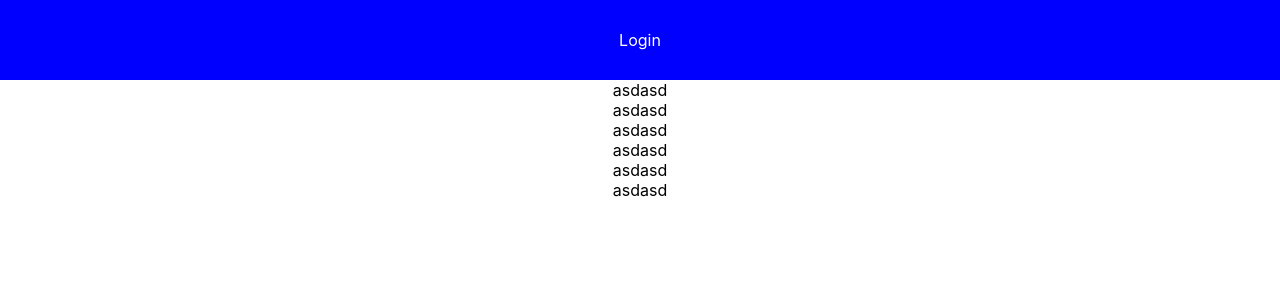
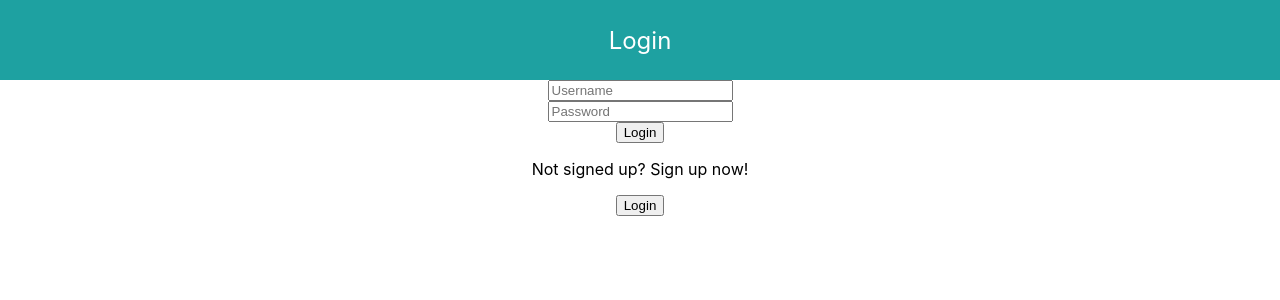
Before and after one commit to casio987/login-skeleton, a React (Create React App) app: page / in a window 1280 px wide. Shown: the top 300 px of the page. Built offline with nearby package versions, Linux system fonts and the light colour scheme.

Commit message:
feat: implement landing page skeleton

```diff
--- /dev/null
+++ b/src/components/siteLayout/Palette.ts
@@ -0,0 +1,3 @@
+export const palette = {
+    lightTeal: "#1EA1A1"
+}
--- a/src/pages/LandingPage/LandingPage.tsx
+++ b/src/pages/LandingPage/LandingPage.tsx
@@ -7,12 +7,11 @@ const LandingPage = () => {
       <Banner>
         Login
       </Banner>
-				asdasd
-				<div>asdasd</div>
-				<div>asdasd</div>
-				<div>asdasd</div>
-				<div>asdasd</div>
-				<div>asdasd</div>
+      <input placeholder="Username"></input>
+      <input placeholder="Password"></input>
+      <button>Login</button>
+      <p>Not signed up? Sign up now!</p>
+      <button>Login</button>
     </LoginContainer>
   )
 }
--- a/src/pages/LandingPage/style.ts
+++ b/src/pages/LandingPage/style.ts
@@ -1,4 +1,5 @@
 import styled from "styled-components";
+import { palette } from "../../components/siteLayout/Palette";
 
 export const LoginContainer = styled.div`
   display: flex;
@@ -12,8 +13,9 @@ export const Banner = styled.div`
   display: flex;
   justify-content: center;
   align-items: center;
-  background-color: blue;
+  background-color: ${palette.lightTeal};
   color: white;
   width: 100%;
   height: 5rem;
+  font-size: 1.5rem;
 `;
```
Lines whose indentation alone changed are shown as unchanged.
